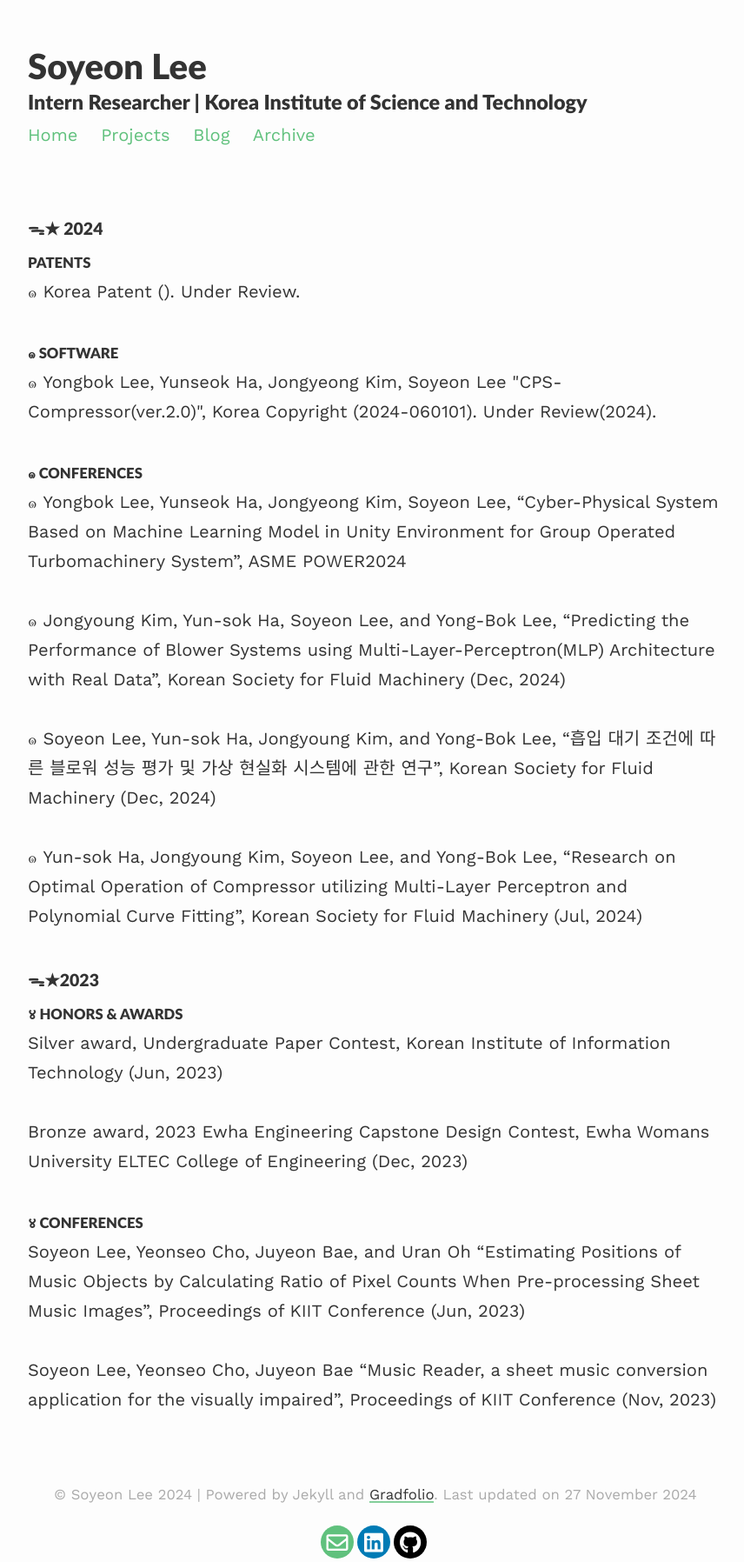
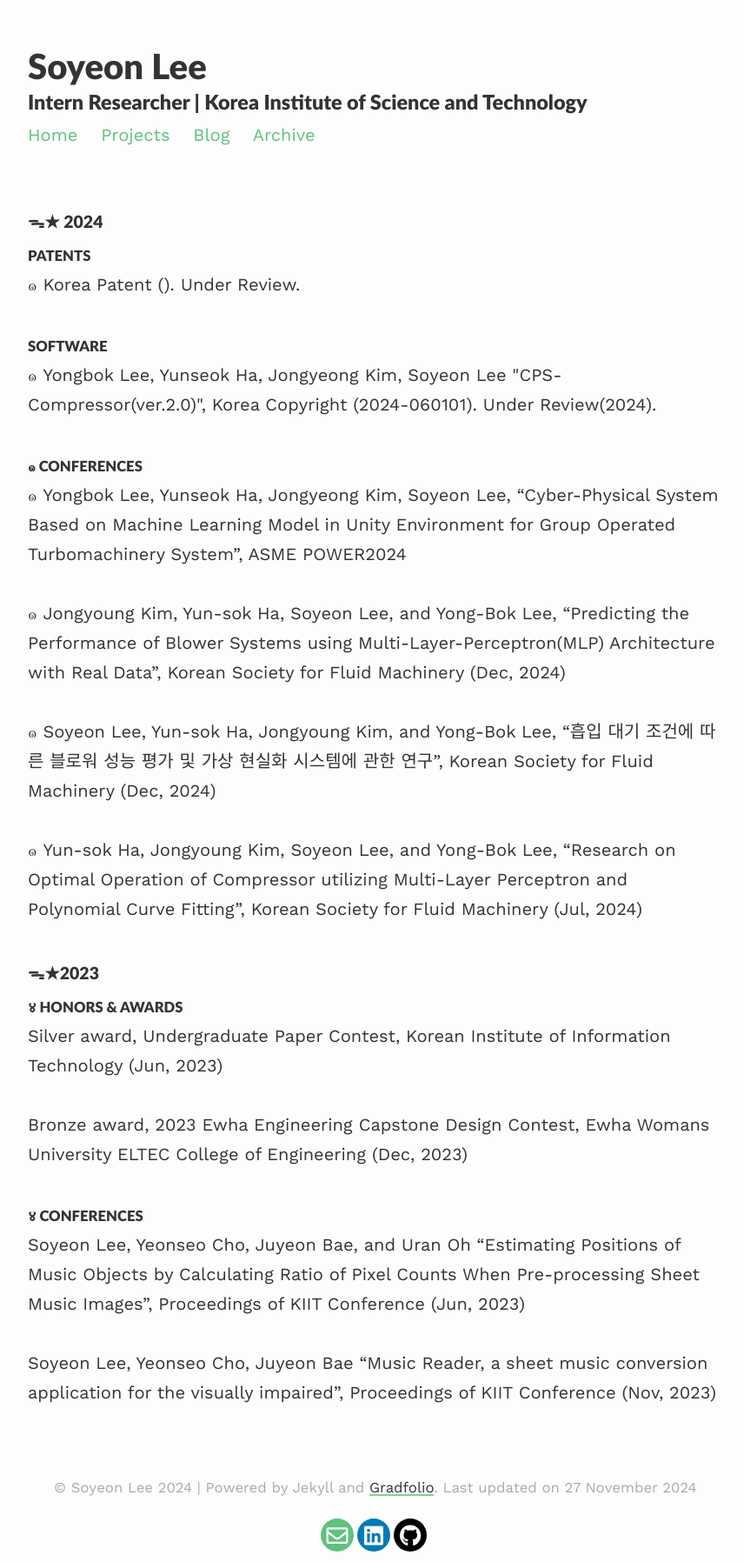
Before and after one commit to soysilver/soysilvery, a Jekyll site: the page built from archive.html, in a window 1280 px wide. Shown: the whole page at 87% size, without its empty margins (208-1064 px from the left). Built offline with Jekyll 4.4.1, drawn with Linux system fonts in a browser that asks for light colours; nearby versions of some CDN libraries.

Commit message:
Update archive.html

```diff
--- a/archive.html
+++ b/archive.html
@@ -5,14 +5,14 @@ title: Archive
 ---
 
 <div>
-	<br/><br>
+	<h5><small><br/><br></small></h5>
 
 	<h3><small>ᯓ★ 2024</small></h3>
 
 	<h4><small>PATENTS</small></h4>
 		<a>๑ <indent>Korea Patent (). Under Review.</indent></a><br/><br>
 
-	<h4><small>๑ SOFTWARE</small></h4>
+	<h4><small>SOFTWARE</small></h4>
     	<a>๑ <indent> Yongbok Lee, Yunseok Ha, Jongyeong Kim, Soyeon Lee "CPS-Compressor(ver.2.0)", Korea Copyright (2024-060101). Under Review(2024).</indent></a><br/><br>
 
 	<h4><small>๑ CONFERENCES</small></h4>
```
